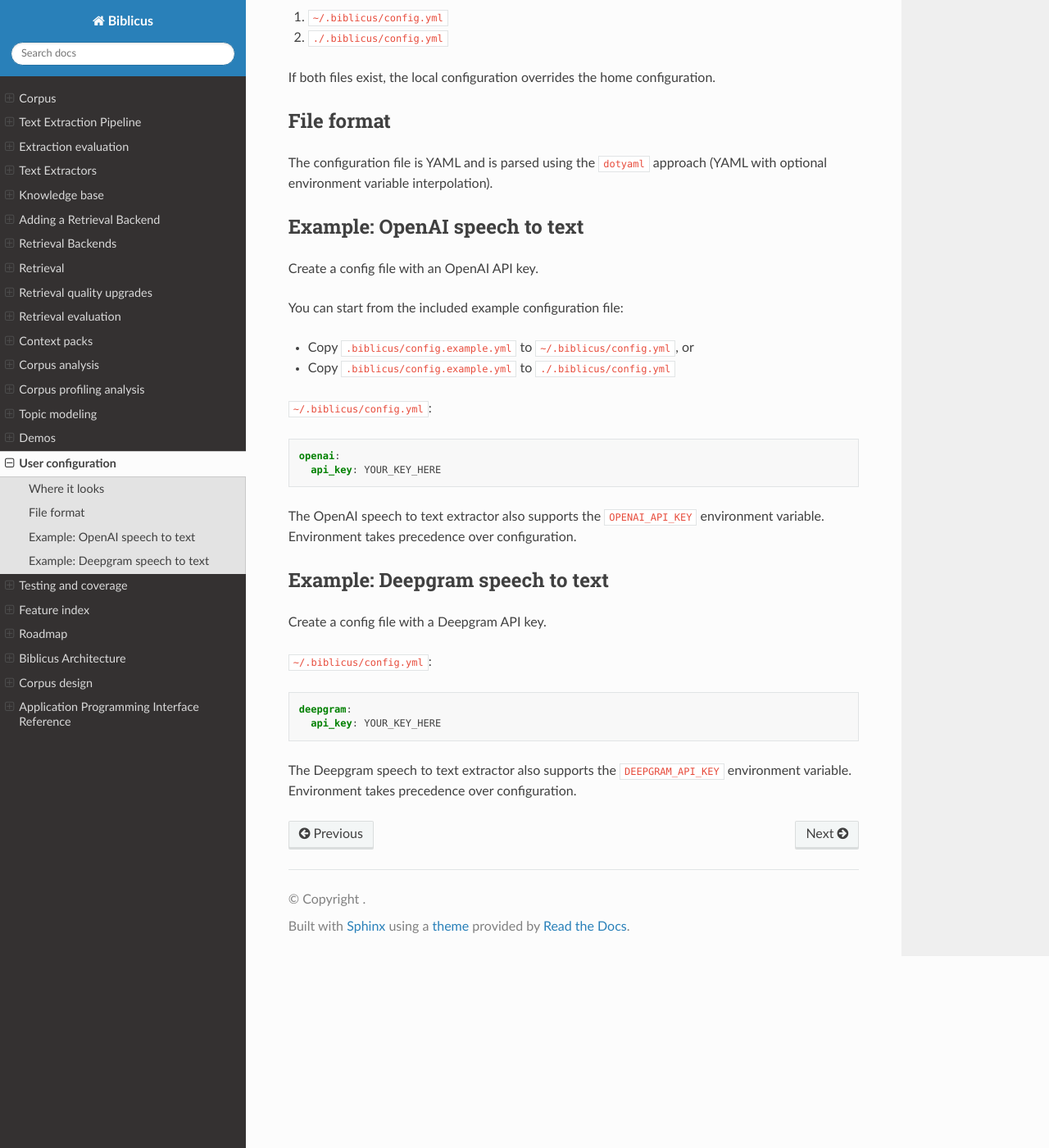
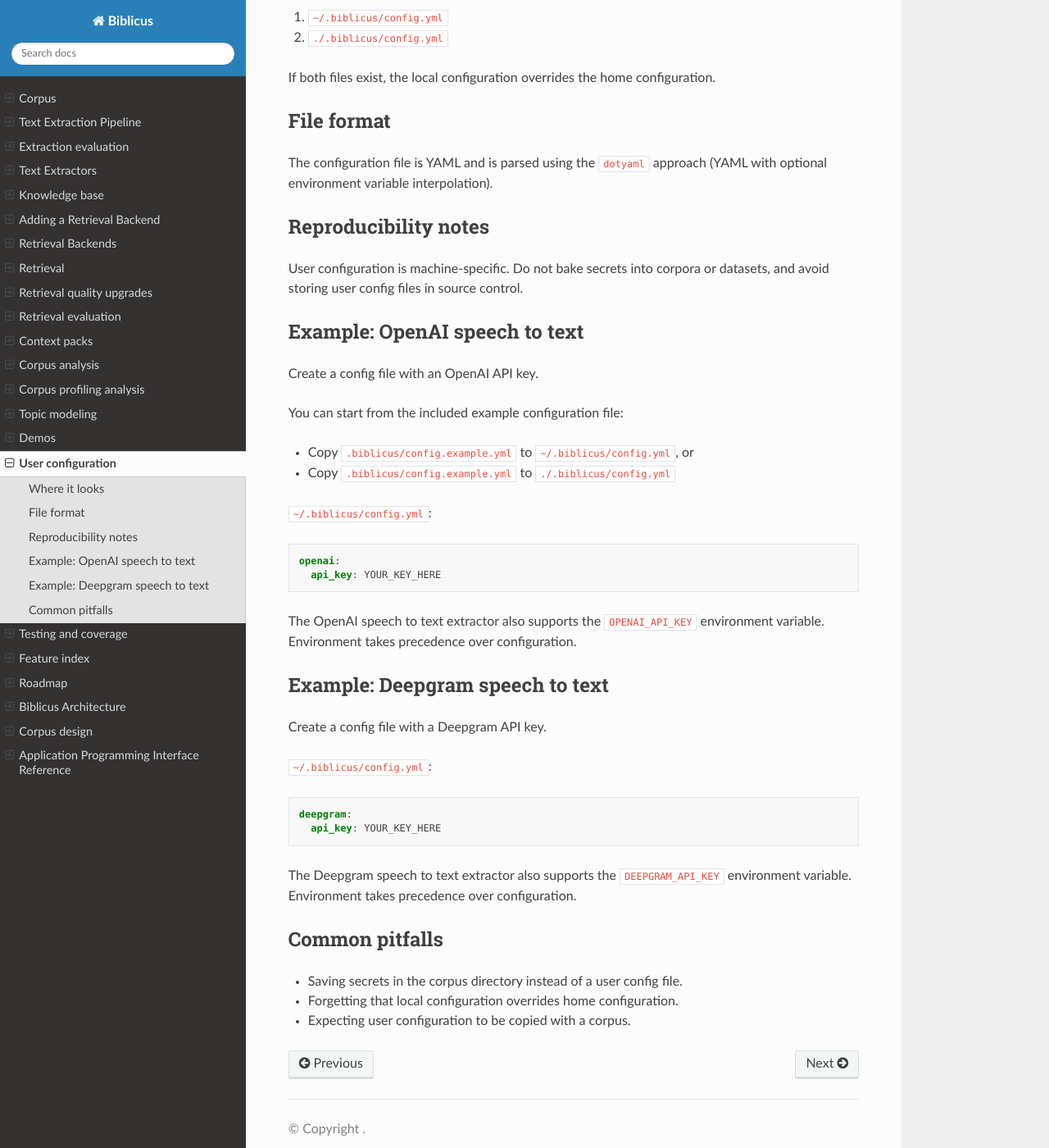
Before and after one commit to AnthusAI/Biblicus, a Sphinx documentation site: the page built from docs/USER_CONFIGURATION.md, in a window 1280 px wide and 1400 px high, scrolled down 375 px. Shown: the whole window at 82% size. Built offline with Sphinx 7.4.7 and the Read the Docs theme 3.1.0, drawn with Linux system fonts in a browser that asks for light colours.

Commit message:
docs: expand user configuration and testing textbook

````diff
--- a/docs/USER_CONFIGURATION.md
+++ b/docs/USER_CONFIGURATION.md
@@ -16,6 +16,11 @@ If both files exist, the local configuration overrides the home configuration.
 ## File format
 
 The configuration file is YAML and is parsed using the `dotyaml` approach (YAML with optional environment variable interpolation).
+
+## Reproducibility notes
+
+User configuration is machine-specific. Do not bake secrets into corpora or datasets, and avoid storing user config
+files in source control.
 
 ## Example: OpenAI speech to text
 
@@ -47,3 +52,9 @@ deepgram:
 ```
 
 The Deepgram speech to text extractor also supports the `DEEPGRAM_API_KEY` environment variable. Environment takes precedence over configuration.
+
+## Common pitfalls
+
+- Saving secrets in the corpus directory instead of a user config file.
+- Forgetting that local configuration overrides home configuration.
+- Expecting user configuration to be copied with a corpus.
````
Also changed, not shown: docs/TESTING.md (+11 -0 lines).
